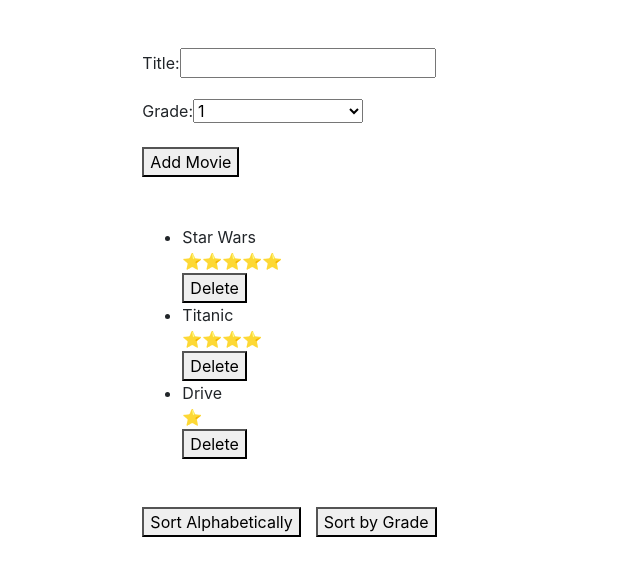
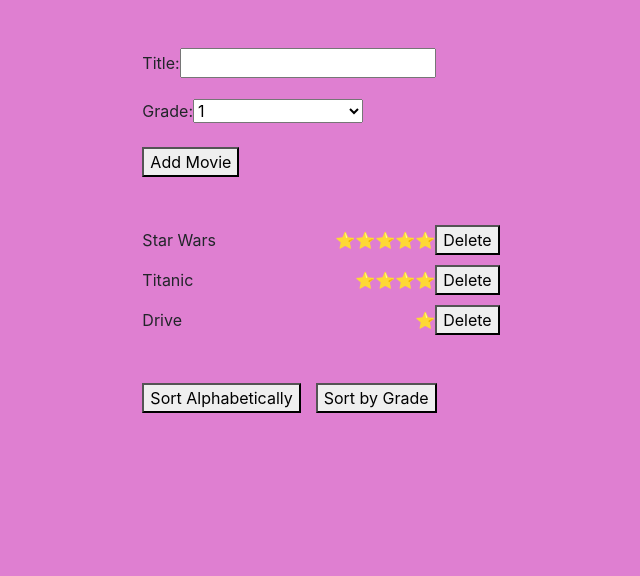
Before and after one commit to AnitaMjaow/min-filmlista, a React (Create React App) app in the folder min-filmlista/: page / in a window 1280 px wide. Shown: the top 576 px of the page, without its empty margins (319-959 px from the left). Built offline with nearby package versions, Linux system fonts and the light colour scheme.

Commit message:
Added styling to the page

```diff
--- a/min-filmlista/src/custom-style.css
+++ b/min-filmlista/src/custom-style.css
@@ -0,0 +1,48 @@
+body {
+	background: rgb(223, 127, 209);
+}
+
+ul {
+	list-style-type: none;
+}
+
+/* custom-style.css */
+/* Styles for: App.js */
+.container {
+	margin-bottom: 80px;
+	/* Adjust the margin to create space for the footer */
+}
+
+.movie-list {
+	list-style: none;
+	padding: 0;
+}
+
+.movie-item {
+	display: flex;
+	justify-content: space-between;
+	align-items: center;
+	margin-bottom: 10px;
+}
+
+.movie-title {
+	flex-grow: 1;
+}
+
+/* Styles for: index.html */
+header {
+	text-align: center;
+}
+
+footer {
+	position: fixed;
+	width: 100%;
+	bottom: 0;
+	box-sizing: border-box;
+	background-color: #333;
+	/* Example background color */
+	color: #fff;
+	/* Example text color */
+	padding: 20px;
+	/* Example padding */
+}
```
